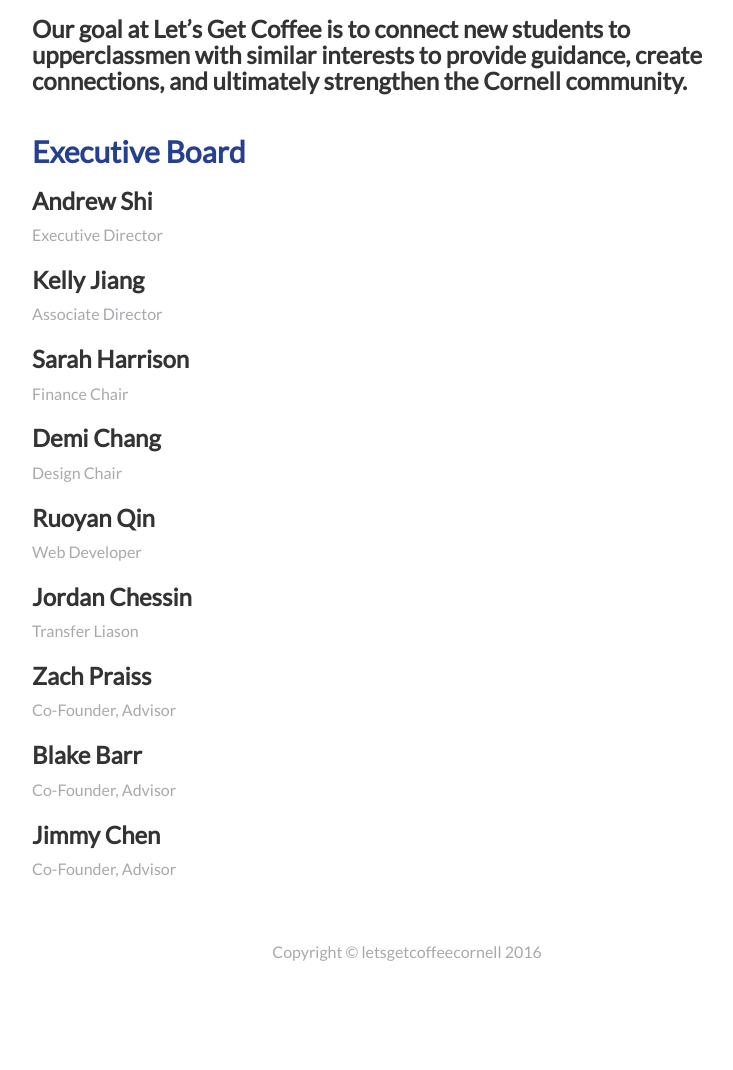
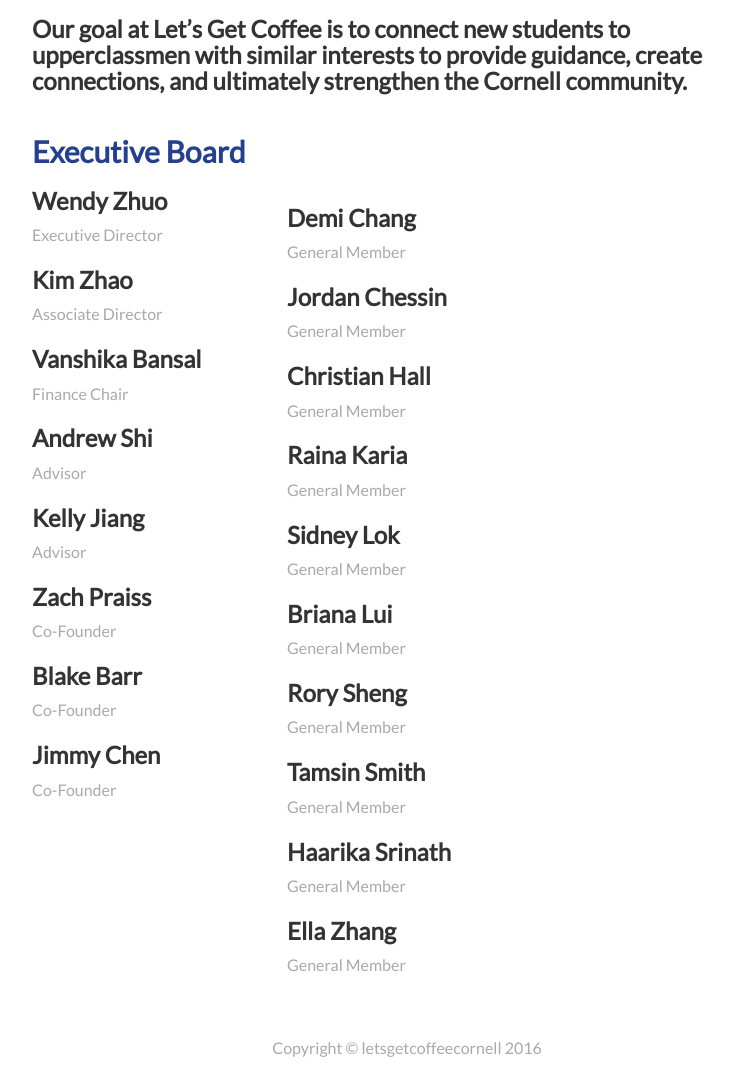
Before and after one commit to rzxyq/lgc2.0, a Django app: page /about/ in a window 1280 px wide. Shown: the part 774-1844 px from the top of the page, without its empty margins (233-966 px from the left). Before the commit the page ends 1735 px from the top, so only its background shows below. Run offline with Django 3.2, Linux system fonts and the light colour scheme; some libraries are stand-ins or nearby versions.

Commit message:
my first commit

```diff
--- a/lgc/local_settings.py
+++ b/lgc/local_settings.py
@@ -9,9 +9,9 @@
 DATABASES = {
     'default': {
         'ENGINE': 'django.db.backends.postgresql',
-        'NAME': 'ruoyanqin',
-        'USER': 'ruoyanqin',
-        'PASSWORD': '',
+        'NAME': 'zz86',
+        'USER': 'postgres',
+        'PASSWORD': 'zz86',
         'HOST': 'localhost',
         'PORT': '',
     }
--- a/templates/about.html
+++ b/templates/about.html
@@ -12,25 +12,55 @@
                 <h3>As we all know, this transition can be a difficult time for new students trying to find their place at Cornell. Talking to an upperclassman with similar interests, however, we believe can make a world of a difference and set a new student off on the right foot down the path towards success in college.</h3>
                 <h3>Our goal at Let’s Get Coffee is to connect new students to upperclassmen with similar interests to provide guidance, create connections, and ultimately strengthen the Cornell community.</h3>
                 <br>
-                <h2>Executive Board</h2>
-                <h3>Andrew Shi</h3>
-                <P>Executive Director</P>
-                <h3>Kelly Jiang</h3>
-                <p>Associate Director</p>
-    <h3>            Sarah Harrison</h3>
-    <p>            Finance Chair</p>
-    <h3>            Demi Chang</h3>
-    <p>            Design Chair</p>
-    <h3>            Ruoyan Qin</h3>
-    <p>            Web Developer</p>
-    <h3>            Jordan Chessin</h3>
-    <p>         Transfer Liason<p>
-    <h3>            Zach Praiss</h3>
-    <p>            Co-Founder, Advisor</p>
-    <h3>            Blake Barr</h3>
-    <p>            Co-Founder, Advisor</p>
-    <h3>            Jimmy Chen</h3>
-    <p>             Co-Founder, Advisor</p>
+
+                <div style='float:left; width:30%'>
+                    <h2>Executive Board</h2>
+                    <h3>Wendy Zhuo</h3>
+                    <P>Executive Director</P>
+                    <h3>Kim Zhao</h3>
+                    <p>Associate Director</p>
+                    <h3>Vanshika Bansal</h3>
+                    <p>Finance Chair</p>
+                    <h3>Andrew Shi</h3>
+                    <p>Advisor</p>
+                    <h3>Kelly Jiang</h3>
+                    <p>Advisor</p>
+                    <h3>Zach Praiss</h3>
+                    <p>Co-Founder</p>
+                    <h3>Blake Barr</h3>
+                    <p>Co-Founder</p>
+                    <h3>Jimmy Chen</h3>
+                    <p>Co-Founder</p>
+                </div>
+
+                <div style='float:left; width:40%; margin-left:30px'>
+                    <br>
+                    <br>
+                    <br>
+                    <h3>Demi Chang</h3>
+                    <p>General Member</p>
+                    <h3>Jordan Chessin</h3>
+                    <p>General Member</p>
+                    <h3>Christian Hall</h3>
+                    <p>General Member</p>
+                    <h3>Raina Karia</h3>
+                    <p>General Member</p>
+                    <h3>Sidney Lok</h3>
+                    <p>General Member</p>
+                    <h3>Briana Lui</h3>
+                    <p>General Member</p>
+                    <h3>Rory Sheng</h3>
+                    <p>General Member</p>
+                    <h3>Tamsin Smith</h3>
+                    <p>General Member</p>
+                    <h3>Haarika Srinath</h3>
+                    <p>General Member</p>
+                    <h3>Ella Zhang</h3>
+                    <p>General Member</p>
+                </div>
+
+
+
             </div>
         </div>
     </div>
```
